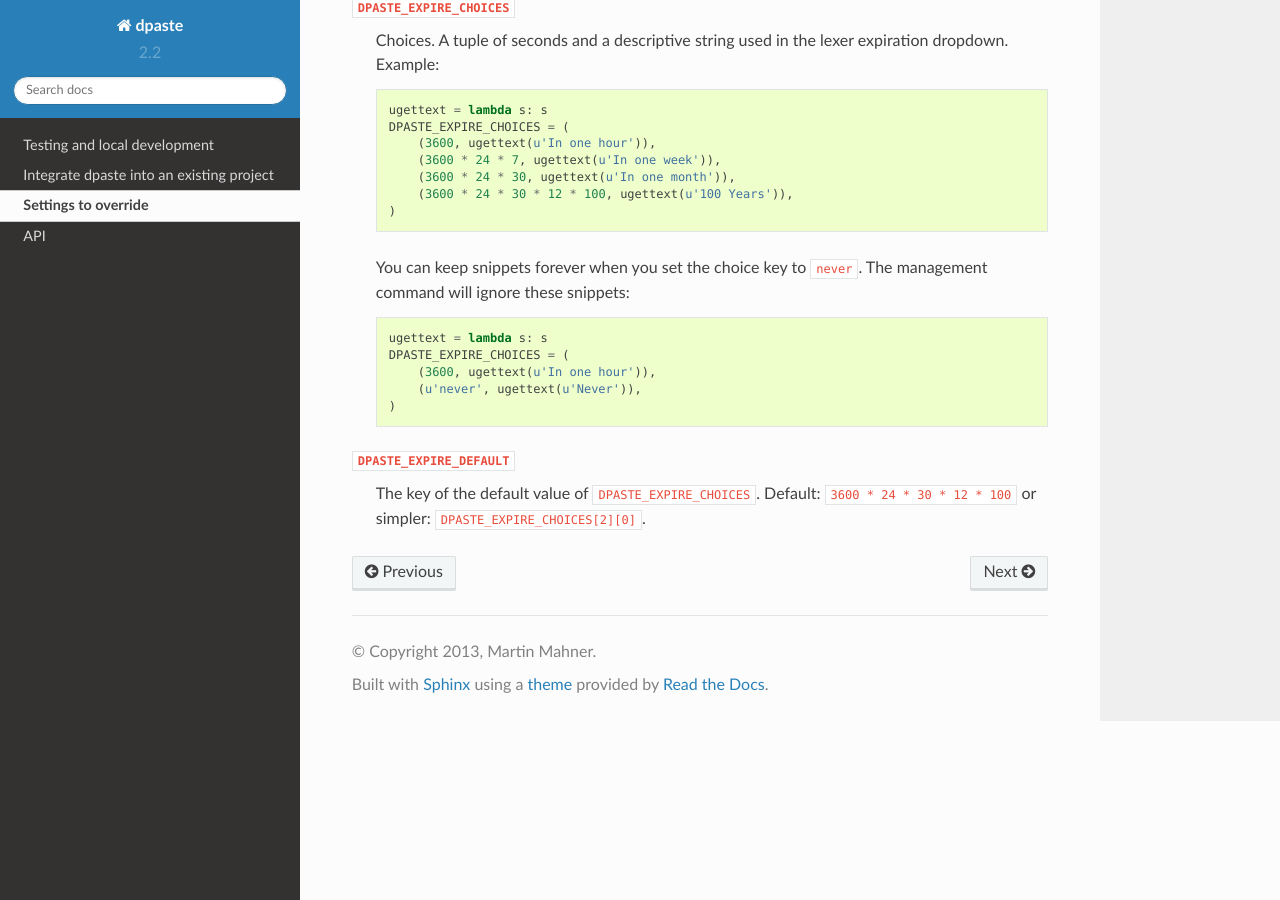
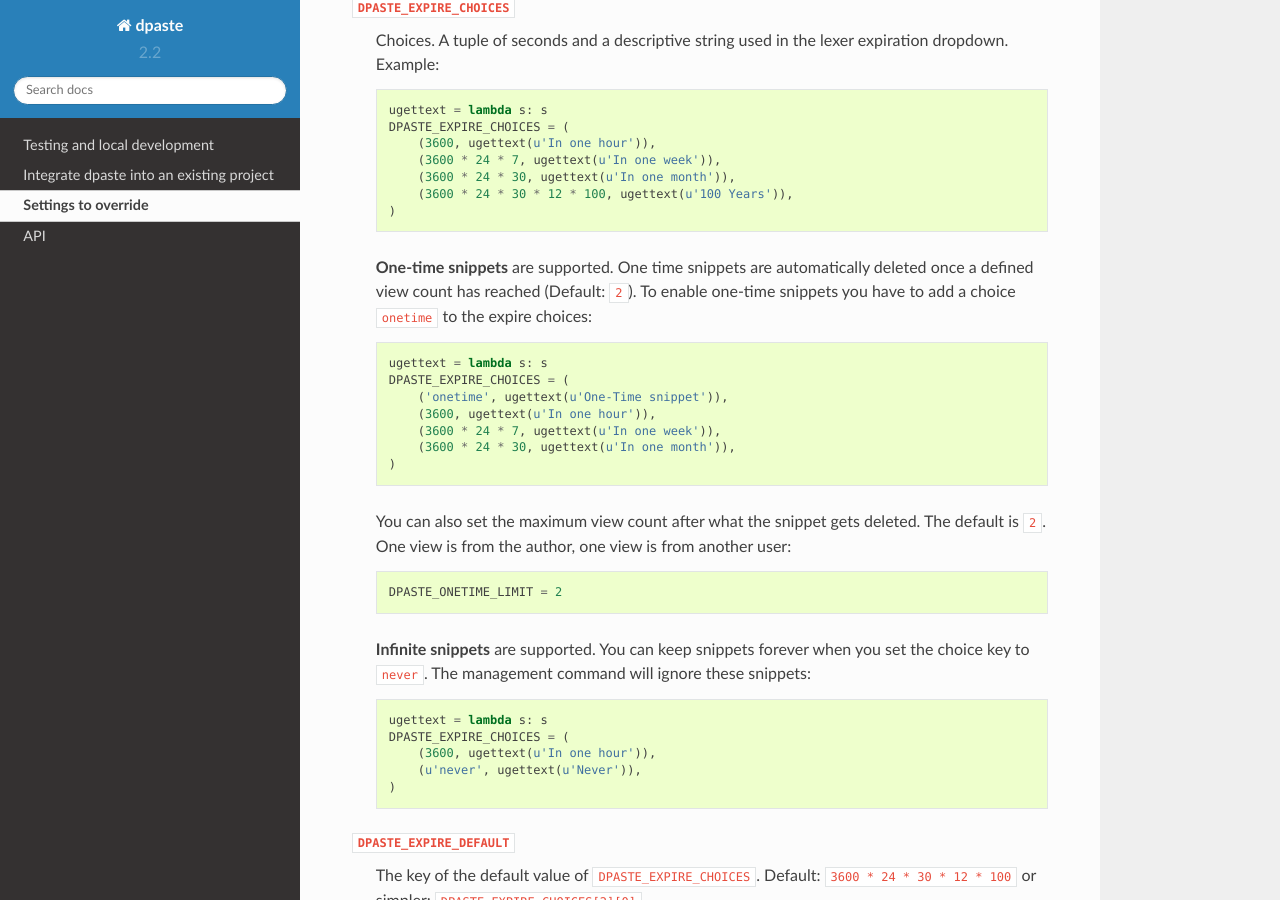
Before and after one commit to DarrenOfficial/dpaste, a Sphinx documentation site: the page built from docs/settings.rst, in a window 1280 px wide and 900 px high, scrolled down 963 px. Built offline with Sphinx 7.4.7 and the Read the Docs theme 2.0.0, drawn with Linux system fonts in a browser that asks for light colours.

Commit message:
One time tests and docs.

```diff
--- a/docs/settings.rst
+++ b/docs/settings.rst
@@ -55,8 +55,28 @@
                 (3600 * 24 * 30 * 12 * 100, ugettext(u'100 Years')),
             )
 
-        You can keep snippets forever when you set the choice key to ``never``.
-        The management command will ignore these snippets::
+        **One-time snippets** are supported. One time snippets are automatically
+        deleted once a defined view count has reached (Default: ``2``). To
+        enable one-time snippets you have to add a choice ``onetime`` to the
+        expire choices::
+
+            ugettext = lambda s: s
+            DPASTE_EXPIRE_CHOICES = (
+                ('onetime', ugettext(u'One-Time snippet')),
+                (3600, ugettext(u'In one hour')),
+                (3600 * 24 * 7, ugettext(u'In one week')),
+                (3600 * 24 * 30, ugettext(u'In one month')),
+            )
+
+        You can also set the maximum view count after what the snippet gets
+        deleted. The default is ``2``. One view is from the author, one view
+        is from another user::
+
+            DPASTE_ONETIME_LIMIT = 2
+
+        **Infinite snippets** are supported. You can keep snippets forever when
+        you set the choice key to ``never``. The management command will ignore
+        these snippets::
 
             ugettext = lambda s: s
             DPASTE_EXPIRE_CHOICES = (
```
Also changed, not shown: 2 other files.
